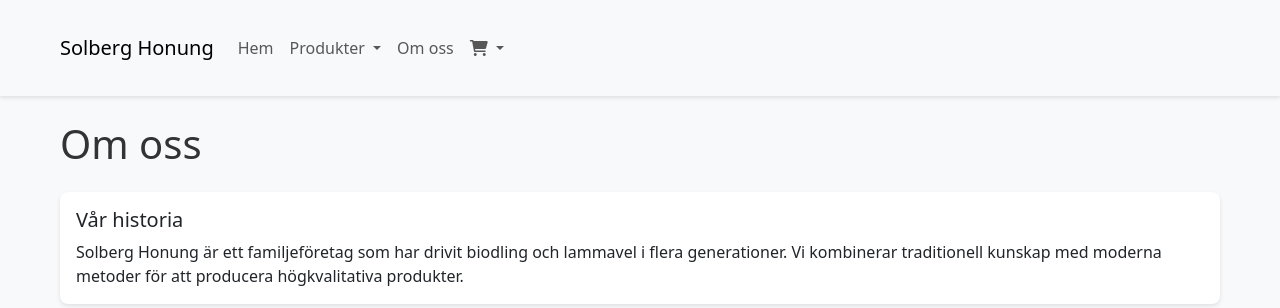
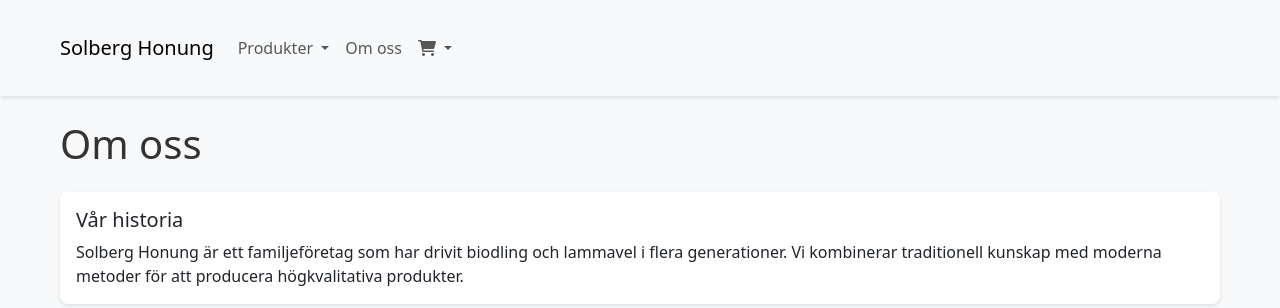
Before and after one commit to valyo/sh_webshop, a Flask app: page /om-oss in a window 1280 px wide. Shown: the top 308 px of the page. Run offline with Flask 3, Linux system fonts and the light colour scheme.

Commit message:
remove Hem link from navbar

```diff
--- a/sh_webshop/templates/base.html
+++ b/sh_webshop/templates/base.html
@@ -27,9 +27,6 @@
             </button>
             <div class="collapse navbar-collapse" id="navbarNav">
                 <ul class="navbar-nav me-auto">
-                    <li class="nav-item">
-                        <a class="nav-link" href="{{ url_for('main.home') }}">Hem</a>
-                    </li>
                     <li class="nav-item dropdown">
                         <a class="nav-link dropdown-toggle" href="#" id="productsDropdown" role="button" data-bs-toggle="dropdown">
                             Produkter
```
